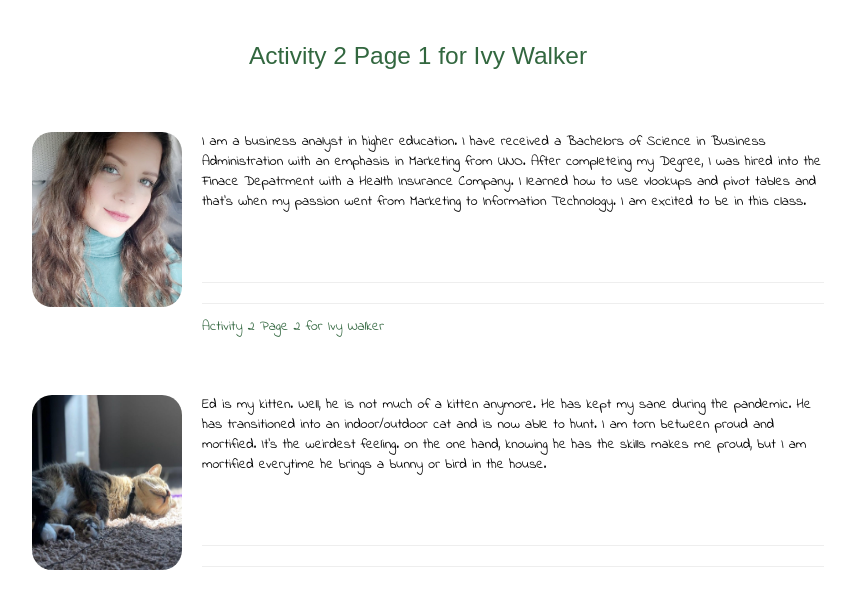
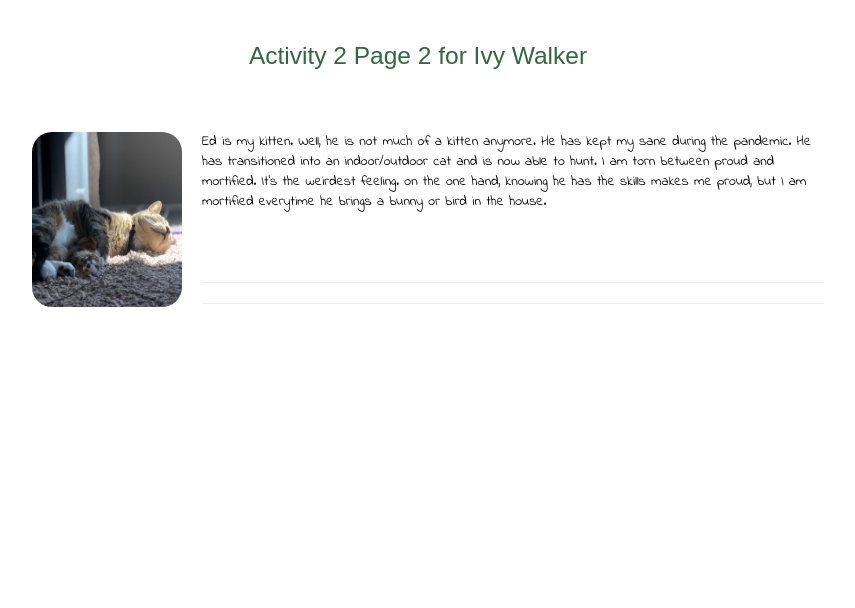
Before and after one commit to ciwalker/3900-Activity2, a plain HTML site: page Activity2_PG2.html in a window 1280 px wide. Shown: the whole page, without its empty margins (222-1077 px from the left). Drawn offline with nearby package versions, Linux system fonts and the light colour scheme.

Commit message:
Update Activity2_PG2.html

```diff
--- a/Activity2_PG2.html
+++ b/Activity2_PG2.html
@@ -16,35 +16,7 @@
 <br>
 <br>
 
-<h1>Activity 2 Page 1 for Ivy Walker</h1>
-
-
-<br>
-<br>
-  <div id="wrapper">
-      <section>
-
-              <img class="myimage" src="ciwalker.jpg"/>
-            <br>
-            <p>
-
-            I am a business analyst in higher education. I have received a Bachelors of Science in
-            Business Administration with an emphasis in Marketing from UNO.  After completeing my Degree,
-            I was hired into the Finace Depatrment with a Health Insurance Company.  I learned how to use
-            vlookups and pivot tables and that's when my passion went from Marketing to Information
-            Technology.  I am excited to be in this class.
-
-            </p>
-            <br>
-            <br>
-            <hr>
-            <hr>
-
-      </section>
-  </div>
-
-
-<h2>Activity 2 Page 2 for Ivy Walker</h2>
+<h1>Activity 2 Page 2 for Ivy Walker</h1>
 
 
 <br>
```
